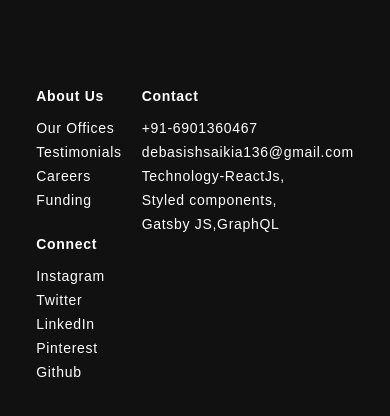
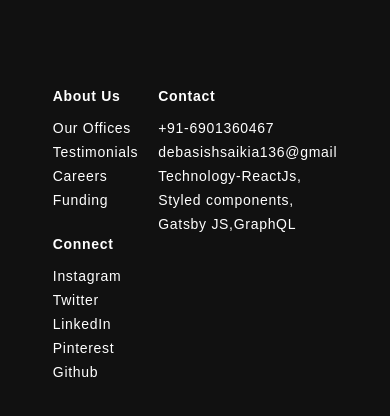
Before and after one commit to DebasisSaikia/TravelSite-gatsby-react, a Gatsby site: page /page-2 in a window 390 px wide. Shown: the part 155-571 px from the top of the page. Built offline with nearby package versions, Linux system fonts and the light colour scheme; Gatsby itself is replaced by a stand-in of ours.

Commit message:
'footer-responsive'

```diff
--- a/src/components/Footer.js
+++ b/src/components/Footer.js
@@ -33,7 +33,7 @@ const Footer = () => {
             <FooterLinkItems>
               <FooterLinkTitle>Contact </FooterLinkTitle>
               <FooterLink to="#">+91-6901360467</FooterLink>
-              <FooterLink to="#">debasishsaikia136@gmail.com</FooterLink>
+              <FooterLink to="#">debasishsaikia136@gmail</FooterLink>
               <FooterLink to="#">Technology-ReactJs,</FooterLink>
               <FooterLink to="#">Styled components,</FooterLink>
               <FooterLink to="#">Gatsby JS,GraphQL</FooterLink>
```
